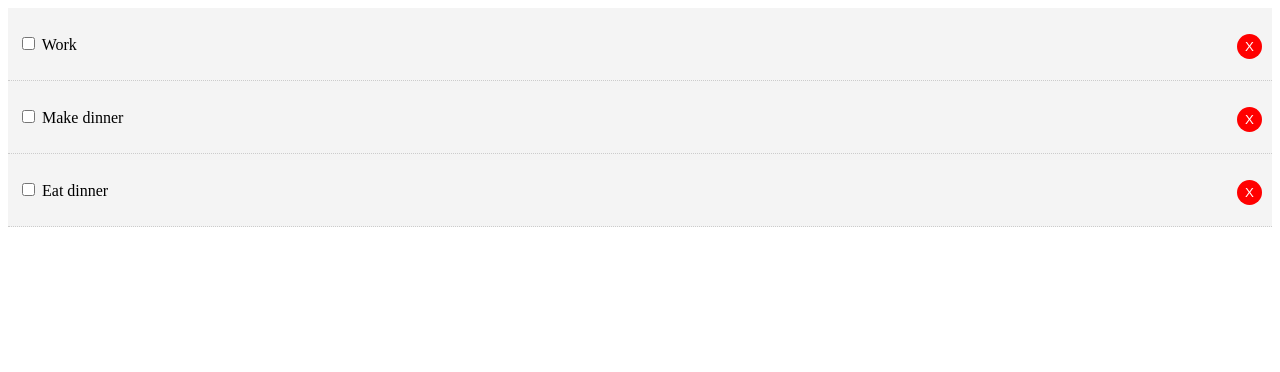
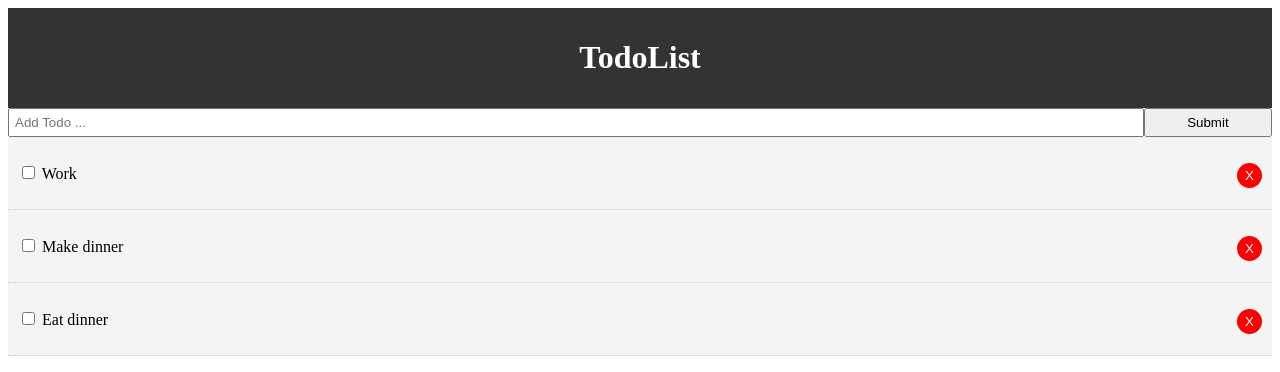
Before and after one commit to itdev162-fa2019/trevor-keith-p2, a React (Create React App) app: page / in a window 1280 px wide. Shown: the top 372 px of the page. Built offline with nearby package versions, Linux system fonts and the light colour scheme; the HTML template or start-up script is replaced by a standard one.

Commit message:
Input fields

```diff
--- a/src/App.css
+++ b/src/App.css
@@ -16,3 +16,23 @@
   text-decoration: none;
 
 }
+
+.container {
+  padding: 0 1rem;
+
+}
+
+.btn {
+  display: inline-block;
+  border: none;
+  background: #555;
+  color: #fff;
+  padding: 7px 20px;
+  cursor: pointer;
+
+}
+
+.btn:hover {
+  background: #666;
+
+}
--- a/src/App.js
+++ b/src/App.js
@@ -1,5 +1,7 @@
 import React, { Component } from 'react';
+import Header from './components/layout/header';
 import Todos from './components/Todos';
+import AddTodo from './components/AddTodo';
 
 class  App extends Component {
   state = {
@@ -47,7 +49,13 @@
   render() {
     return (
       <div className="App">
-        <Todos todos={this.state.todos} toggleComplete={this.toggleComplete} delTodo={this.delTodo} />
+        <div className="container">
+          <Header />
+          <AddTodo />
+          <Todos todos={this.state.todos} toggleComplete={this.toggleComplete} delTodo={this.delTodo} />
+
+        </div>
+
       </div>
 
     );
--- /dev/null
+++ b/src/components/AddTodo.js
@@ -0,0 +1,37 @@
+import React, { Component } from 'react'
+
+export class AddTodo extends Component {
+    state = {
+        title: ''
+
+    }
+
+    onChange = (e) => this.setState({ [e.target.name]: e.target.value});
+
+    render() {
+        return (
+            <form style={{ display: 'flex' }}>
+                <input
+                    type="text"
+                    name="title"
+                    style={{ flex: '10', padding: '5px' }}
+                    placeholder="Add Todo ..."
+                    value={this.state.title}
+                    onChange={this.onChange}
+                />
+
+                <input
+                    type="submit"
+                    value="Submit"
+                    className="btn"
+                    style={{ flex: '1' }}
+                />
+
+
+
+            </form>
+        )
+    }
+}
+
+export default AddTodo
--- /dev/null
+++ b/src/components/layout/header.js
@@ -0,0 +1,21 @@
+import React from 'react';
+
+function Header() {
+    return (
+        <header style={headerStyle}>
+            <h1>TodoList</h1>
+        </header>
+
+    )
+
+}
+
+const headerStyle = {
+    background: '#333',
+    color: '#fff',
+    textAlign: 'center',
+    padding: '10px'
+
+}
+
+export default Header;
```
